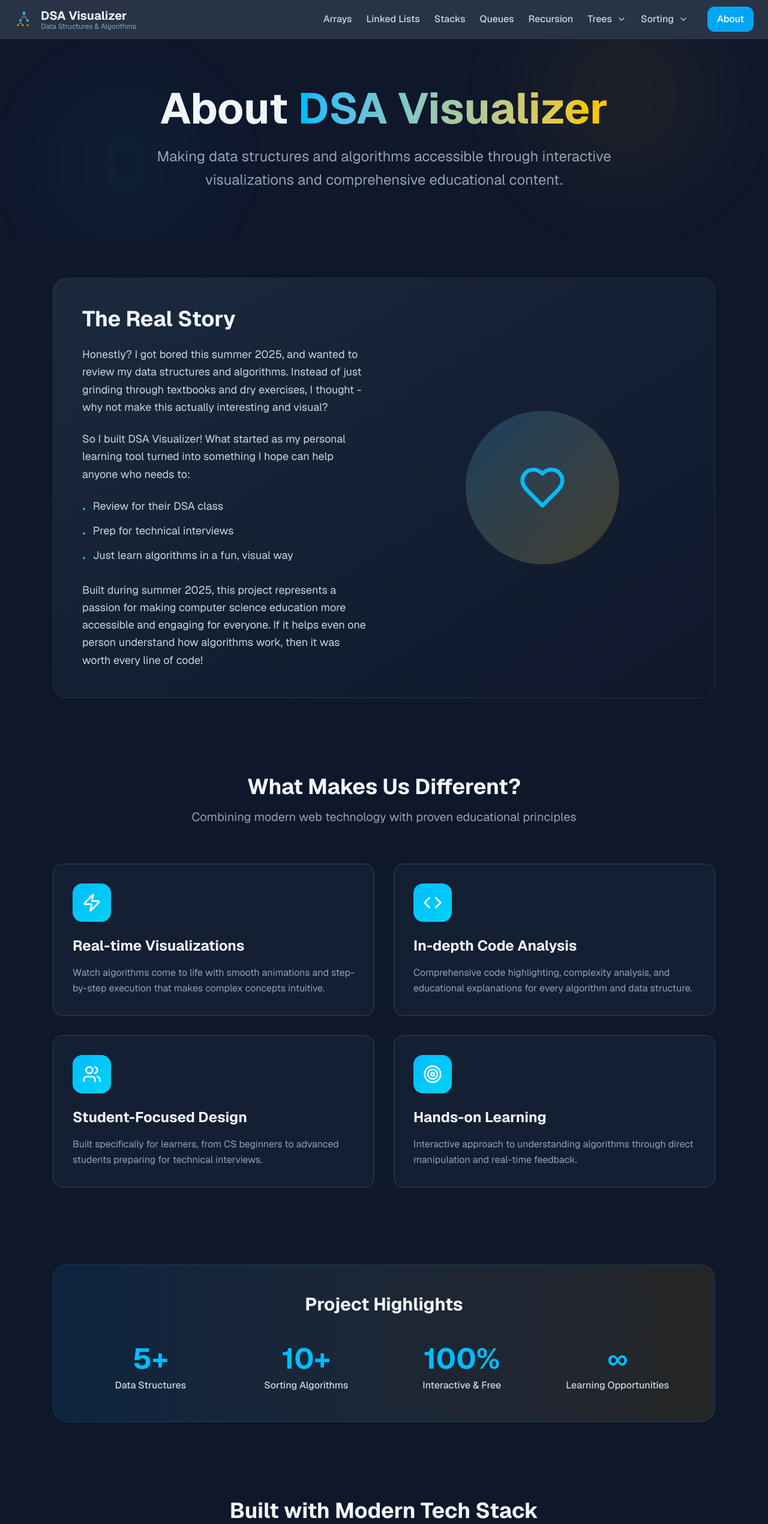
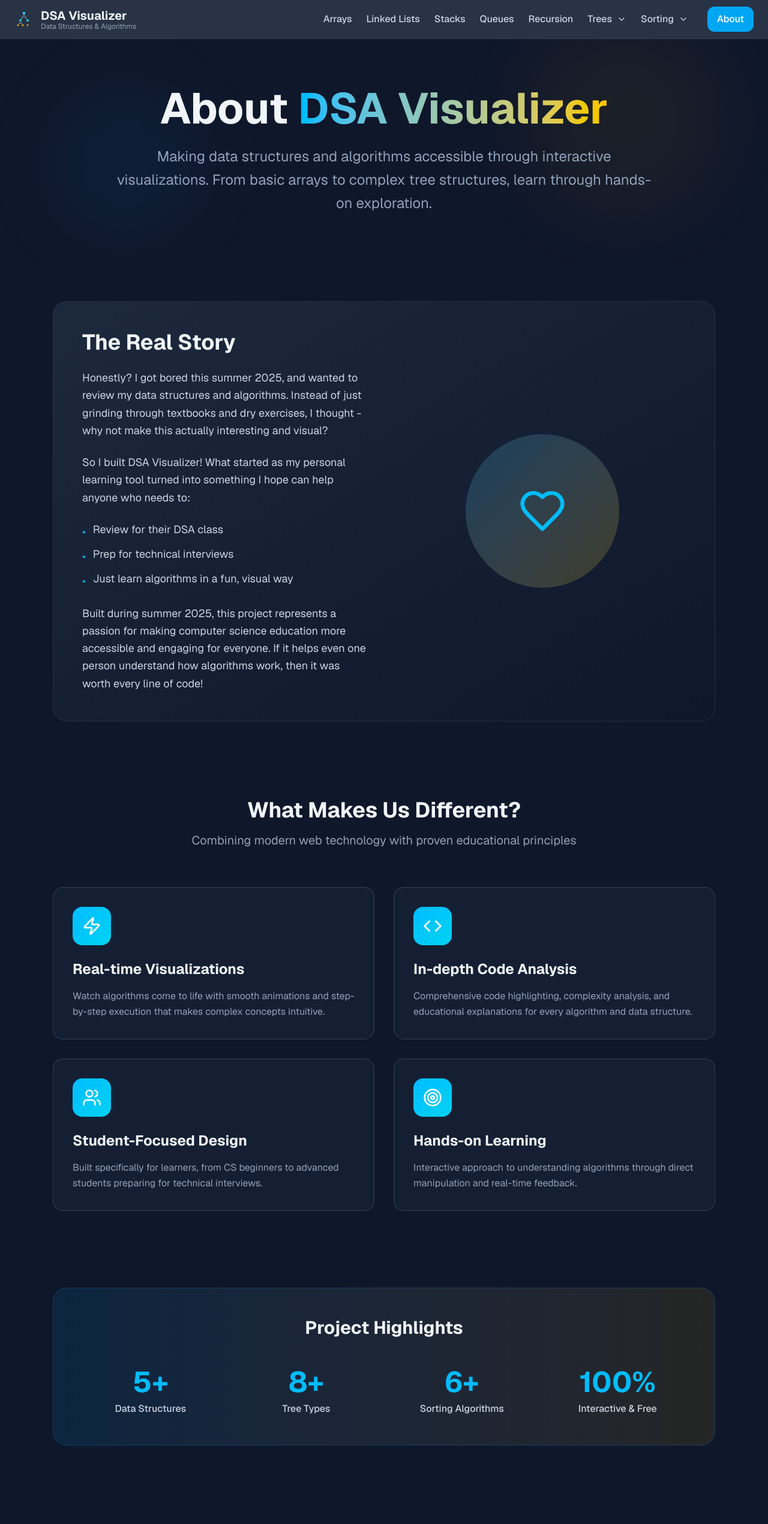
Before and after one commit to gael55x/DSA-Visualizer, a Next.js app in the folder dsa-visualizer/: page /about in a window 1280 px wide. Shown: the top 2541 px of the page at 60% size. Built offline with nearby package versions, Linux system fonts and the light colour scheme.

Commit message:
Updated about and features component

```diff
--- a/dsa-visualizer/app/about/page.tsx
+++ b/dsa-visualizer/app/about/page.tsx
@@ -31,9 +31,9 @@ export default function AboutPage() {
 
   const stats = [
     { number: "5+", label: "Data Structures" },
-    { number: "10+", label: "Sorting Algorithms" },
-    { number: "100%", label: "Interactive & Free" },
-    { number: "∞", label: "Learning Opportunities" }
+    { number: "8+", label: "Tree Types" },
+    { number: "6+", label: "Sorting Algorithms" },
+    { number: "100%", label: "Interactive & Free" }
   ];
 
   return (
@@ -58,7 +58,7 @@ export default function AboutPage() {
               </span>
             </h1>
             <p className="text-xl md:text-2xl text-slate-400 max-w-4xl mx-auto leading-relaxed">
-              Making data structures and algorithms accessible through interactive visualizations and comprehensive educational content.
+              Making data structures and algorithms accessible through interactive visualizations. From basic arrays to complex tree structures, learn through hands-on exploration.
             </p>
           </motion.div>
         </div>
--- a/dsa-visualizer/components/Features.tsx
+++ b/dsa-visualizer/components/Features.tsx
@@ -302,7 +302,7 @@ export default function Features() {
         <motion.div
           initial={{ opacity: 0, y: 30 }}
           animate={{ opacity: 1, y: 0 }}
-          transition={{ delay: 1, duration: 0.8 }}
+          transition={{ delay: 1.8, duration: 0.8 }}
           className="text-center mb-16"
         >
           <div className="bg-gradient-to-r from-sky-500/10 to-yellow-500/10 border border-sky-500/20 rounded-2xl p-8">
@@ -336,7 +336,7 @@ export default function Features() {
         <motion.div
           initial={{ opacity: 0, y: 30 }}
           animate={{ opacity: 1, y: 0 }}
-          transition={{ delay: 1.2, duration: 0.8 }}
+          transition={{ delay: 2.1, duration: 0.8 }}
           className="max-w-4xl mx-auto"
         >
           <div className="bg-slate-800/30 border border-slate-700/50 rounded-2xl p-8 backdrop-blur-sm">
```
